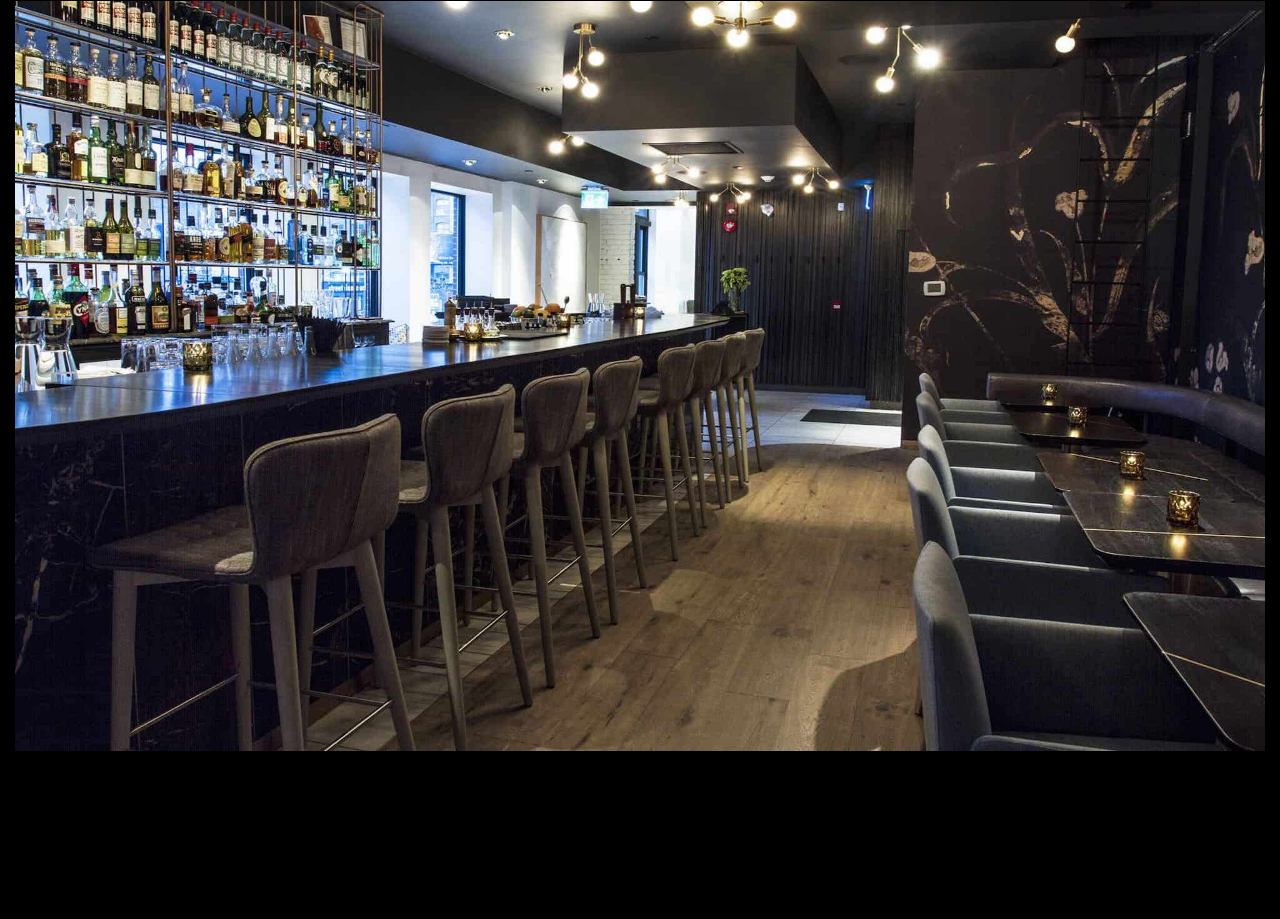
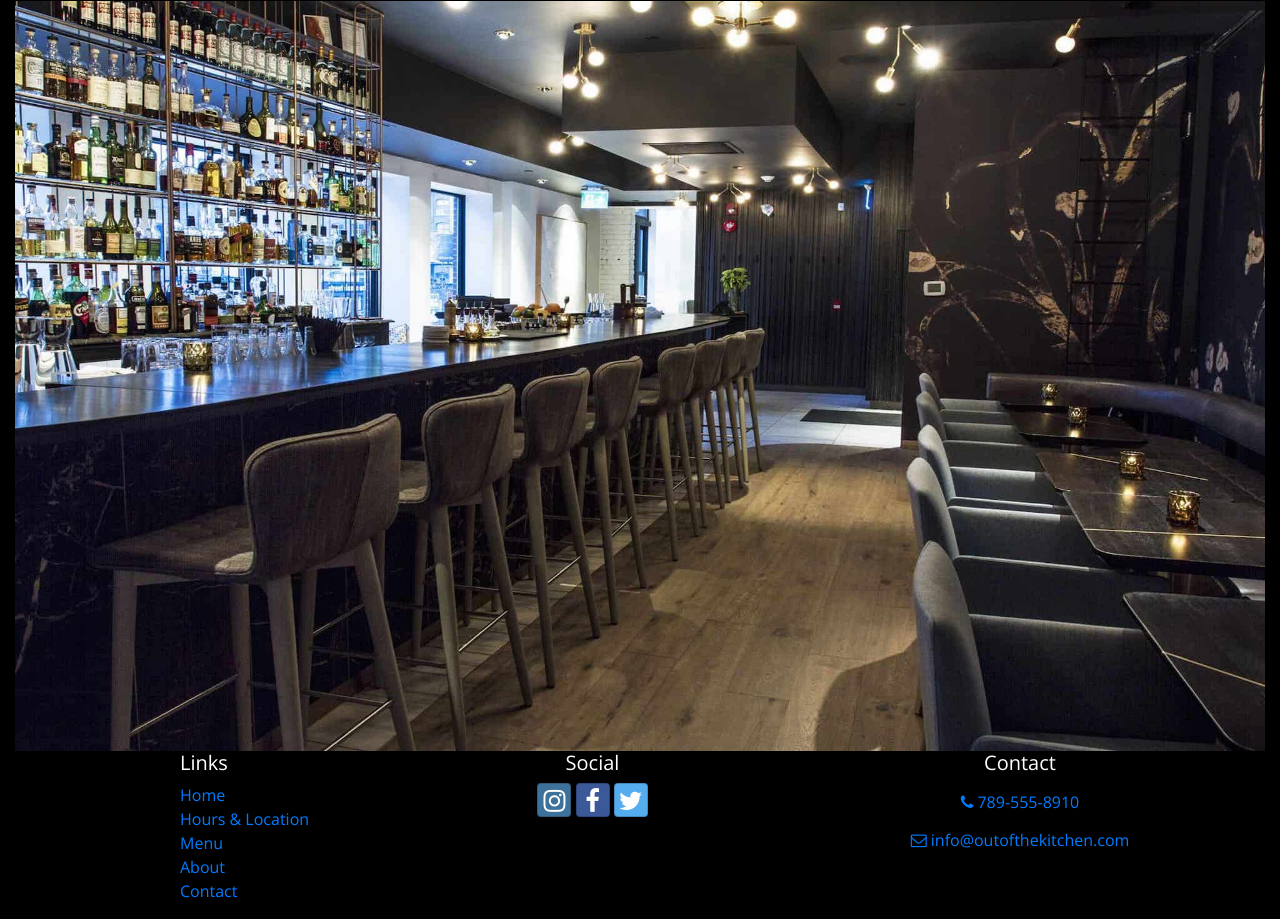
Before and after one commit to michaelcurran/out-of-the-kitchen, a website: page index.html in a window 1280 px wide. Shown: the part 1863-2782 px from the top of the page. Before the commit the page ends 2614 px from the top, so only its background shows below. Drawn offline with nearby package versions, Linux system fonts and the light colour scheme; a web font is replaced by a local one.

Commit message:
Add footer to homepage

```diff
--- a/css/styles.scss
+++ b/css/styles.scss
@@ -42,3 +42,7 @@ h4 {
     height: 100%;
     width: 100%;
 }
+
+footer {
+    color: white;
+}
--- a/index.html
+++ b/index.html
@@ -8,6 +8,7 @@
     <!-- build:css css/main.css -->
     <link rel="stylesheet" href="node_modules/bootstrap/dist/css/bootstrap.min.css" />
     <link rel="stylesheet" href="node_modules/font-awesome/css/font-awesome.min.css" />
+    <link rel="stylesheet" href="node_modules/bootstrap-social/bootstrap-social.css" />
     <link rel="stylesheet" href="css/styles.css" />
     <!-- endbuild -->
     <link rel="stylesheet" href="https://fonts.googleapis.com/css?family=Cormorant+Upright:wght@700|Open+Sans" />
@@ -87,6 +88,41 @@
         </div>
     </div>
 
+    <footer>
+        <div class="container">
+            <div class="row">
+                <div class="col-5 col-sm-2 offset-1">
+                    <h5>Links</h5>
+                    <ul class="list-unstyled">
+                        <li><a href="#">Home</a></li>
+                        <li><a href="#">Hours & Location</a></li>
+                        <li><a href="#">Menu</a></li>
+                        <li><a href="#">About</a></li>
+                        <li><a href="#">Contact</a></li>
+                    </ul>
+                </div>
+                <div class="col-6 col-sm-5 text-center">
+                    <h5>Social</h5>
+                    <a class="btn btn-social-icon btn-instagram" href="http://instagram.com/">
+                        <i class="fa fa-instagram"></i></a>
+                    <a class="btn btn-social-icon btn-facebook" href="http://facebook.com/">
+                        <i class="fa fa-facebook"></i>
+                    </a>
+                    <a class="btn btn-social-icon btn-twitter" href="http://twitter.com/">
+                        <i class="fa fa-twitter"></i>
+                    </a>
+                </div>
+                <div class="col-sm-4 text-center">
+                    <h5>Contact</h5>
+                    <a role="button" class="btn btn-link" href="tel:+17895558910">
+                        <i class="fa fa-phone"></i> 789-555-8910
+                    </a><br>
+                    <a role="button" class="btn btn-link" href="mailto:info@outofthekitchen.com">
+                        <i class="fa fa-envelope-o"></i> info@outofthekitchen.com
+                    </a>
+                </div>
+            </div>
+    </footer>
     <!-- build:js js/main.js -->
     <script src="node_modules/jquery/dist/jquery.slim.min.js"></script>
     <script src="node_modules/popper.js/dist/umd/popper.min.js"></script>
--- a/package.json
+++ b/package.json
@@ -20,6 +20,7 @@
   "license": "ISC",
   "dependencies": {
     "bootstrap": "^4.0.0",
+    "bootstrap-social": "^5.1.1",
     "font-awesome": "^4.7.0",
     "jquery": "^3.3.1",
     "popper.js": "^1.12.9"
```
Also changed, not shown: css/styles.css, 1 other file.
